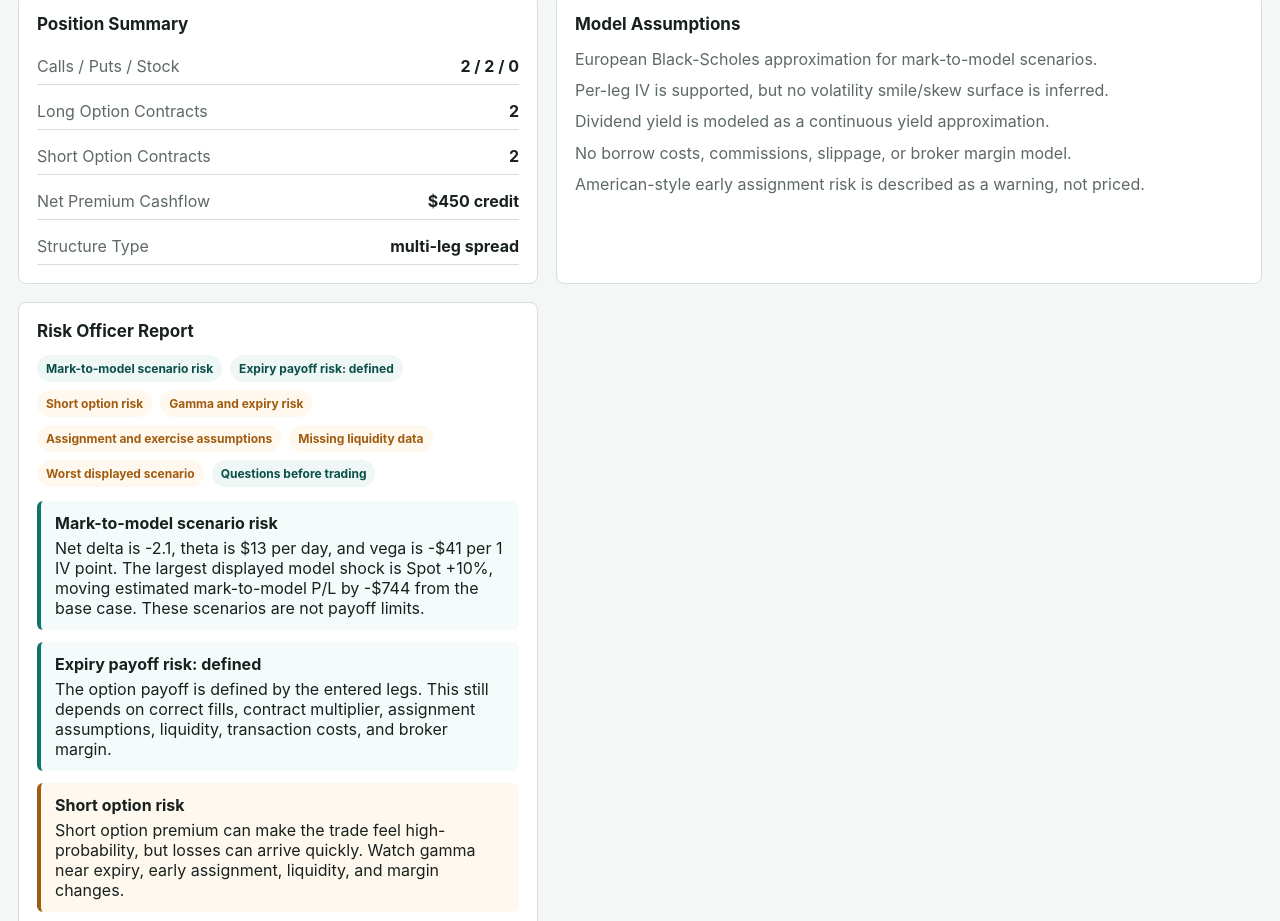
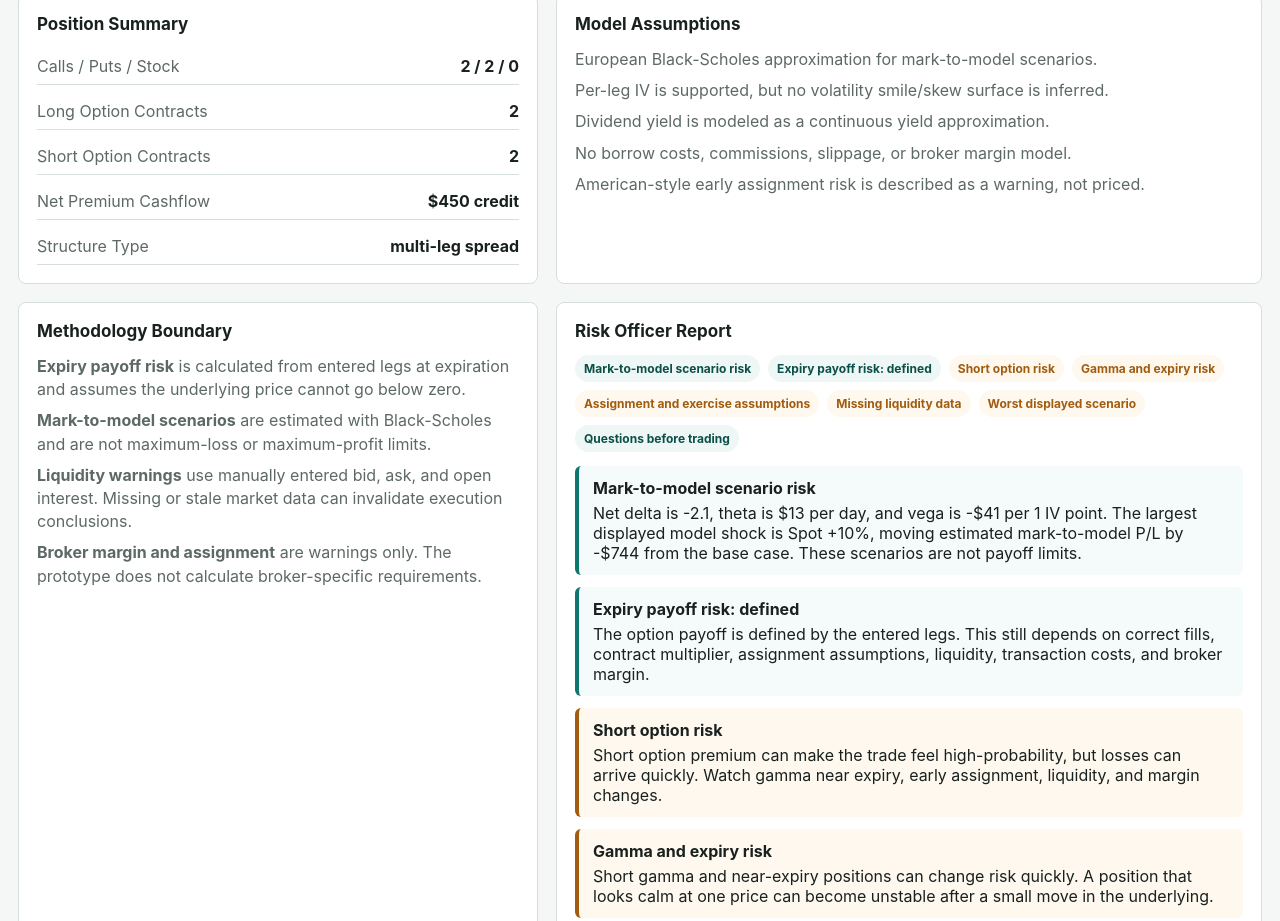
Before and after one commit to rafalwronapl/options-strategy-risk-explainer, a website: page index.html in a window 1280 px wide. Shown: the part 2393-3314 px from the top of the page. Drawn offline with Linux system fonts and the light colour scheme.

Commit message:
Expand payoff validation and methodology boundaries

```diff
--- a/index.html
+++ b/index.html
@@ -150,6 +150,16 @@
     </section>
 
     <section class="panel">
+      <h2>Methodology Boundary</h2>
+      <div class="assumptions">
+        <div><strong>Expiry payoff risk</strong> is calculated from entered legs at expiration and assumes the underlying price cannot go below zero.</div>
+        <div><strong>Mark-to-model scenarios</strong> are estimated with Black-Scholes and are not maximum-loss or maximum-profit limits.</div>
+        <div><strong>Liquidity warnings</strong> use manually entered bid, ask, and open interest. Missing or stale market data can invalidate execution conclusions.</div>
+        <div><strong>Broker margin and assignment</strong> are warnings only. The prototype does not calculate broker-specific requirements.</div>
+      </div>
+    </section>
+
+    <section class="panel">
       <h2>Risk Officer Report</h2>
       <div id="riskFlags" class="riskFlags"></div>
       <div id="riskReport" class="report"></div>
```
Also changed, not shown: tests/core.test.js (+33 -0 lines).
